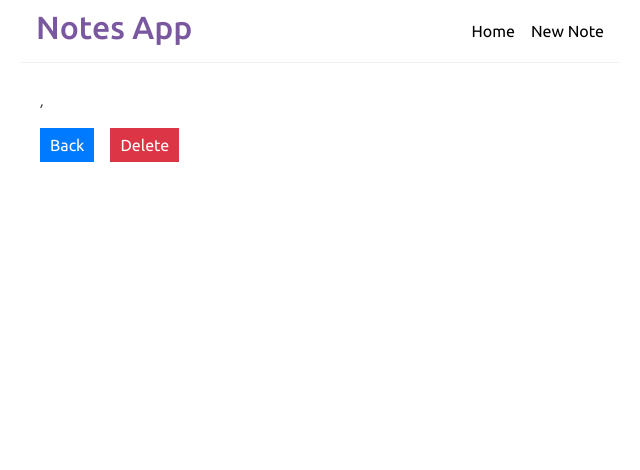
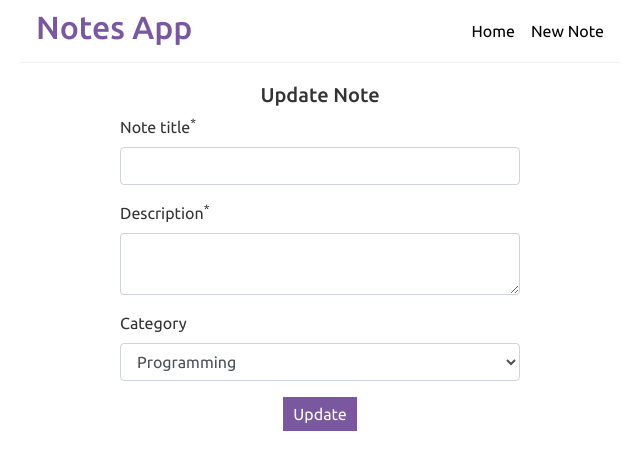
Before and after one commit to nguyentaijs/notesapp-client, a React (Create React App) app: page /edit/1 in a window 1280 px wide. Shown: the top 470 px of the page, without its empty margins (320-960 px from the left). Built offline with nearby package versions, Linux system fonts and the light colour scheme; no server answers.

Commit message:
support update note

```diff
--- a/src/App.js
+++ b/src/App.js
@@ -14,6 +14,7 @@ function App() {
                 <Switch>
                     <Route exact path="/" component={NoteList}/>
                     <Route path="/add" component={NoteAdd}/>
+                    <Route path="/edit/:id" component={NoteAdd}/>
                     <Route path="/:id" component={NoteDetails}/>
                     <Route path="*" component={NotFound}/>
                 </Switch>
--- a/src/components/NoteAdd.js
+++ b/src/components/NoteAdd.js
@@ -1,29 +1,57 @@
-import {useState} from "react";
+import {useEffect, useState} from "react";
 import NotesService from "../services/NotesService";
-import {useHistory} from "react-router-dom";
+import {useHistory, useParams} from "react-router-dom";
 
 const NoteAdd = () => {
     const [title, setTitle] = useState('');
     const [body, setBody] = useState('');
     const [category, setCategory] = useState('programming');
     const history = useHistory();
+    const {id} = useParams();
 
     const createNote = (e) => {
         e.preventDefault();
-        const note = {title, body, category};
+        const note = {id, title, body, category};
 
+        if (id) { // update
+            NotesService.update(note)
+                .then(response => {
+                    console.log("Update Success", response);
+                    history.push("/");
+                })
+                .catch(err => {
+                    console.error(err);
+                });
+        } else { // add
             NotesService.create(note)
                 .then(response => {
-                console.log("Success", response);
+                    console.log("Add Success", response);
                     history.push("/");
                 })
                 .catch(err => {
                     console.error(err);
                 });
         }
+    }
+
+    useEffect(() => {
+        if (id) {
+            NotesService.get(id)
+                .then(response => {
+                    setTitle(response.data.title);
+                    setBody(response.data.body);
+                    setCategory(response.data.category);
+                })
+                .catch(err => {
+                    console.error(err);
+                })
+        }
+    }, []);
+
 
     return (
         <div className="create">
+            <h5 className="text-center">{id ? "Update Note" : "Add note"}</h5>
             <form>
                 <div className="form-group">
                     <label htmlFor="title">Note title<sup>*</sup></label>
@@ -52,7 +80,7 @@ const NoteAdd = () => {
                     </select>
                 </div>
                 <div className="text-center">
-                    <button onClick={(e) => createNote(e)}>Add note</button>
+                    <button onClick={(e) => createNote(e)}> {id ? "Update" : "Add"}</button>
                 </div>
             </form>
         </div>
--- a/src/components/NoteDetails.js
+++ b/src/components/NoteDetails.js
@@ -36,6 +36,10 @@ const NoteDetails = () => {
         history.push("/");
     }
 
+    function updateNote() {
+        history.push(`/edit/${id}`)
+    }
+
     return (
         <div className="note-details main-content">
             <article>
@@ -48,6 +52,7 @@ const NoteDetails = () => {
             </article>
             <div className="text-left">
                 <button onClick={goBack} className="btn-primary">Back</button>
+                <button onClick={updateNote} className="btn-primary ml-3">Edit</button>
                 <button className="ml-3 btn-danger" onClick={deleteNote}>Delete</button>
             </div>
         </div>
--- a/src/services/NotesService.js
+++ b/src/services/NotesService.js
@@ -8,12 +8,16 @@ const get = (id) => {
     return httpClient.get(`/notes/${id}`);
 }
 
+const update = (note) => {
+    return httpClient.put(`/notes`, note);
+}
+
 const remove = (id) => {
     return httpClient.delete(`/notes/${id}`);
 }
 
-const create = (data) => {
-    return httpClient.post("/notes", data);
+const create = (note) => {
+    return httpClient.post("/notes", note);
 }
 
-export default {getAll, get, create, remove};
+export default {getAll, get, create, remove, update};
```
Lines whose indentation alone changed are shown as unchanged.
